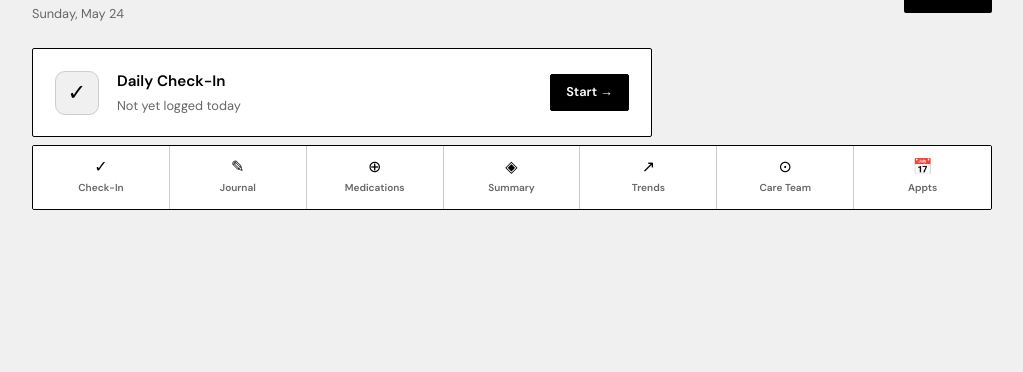
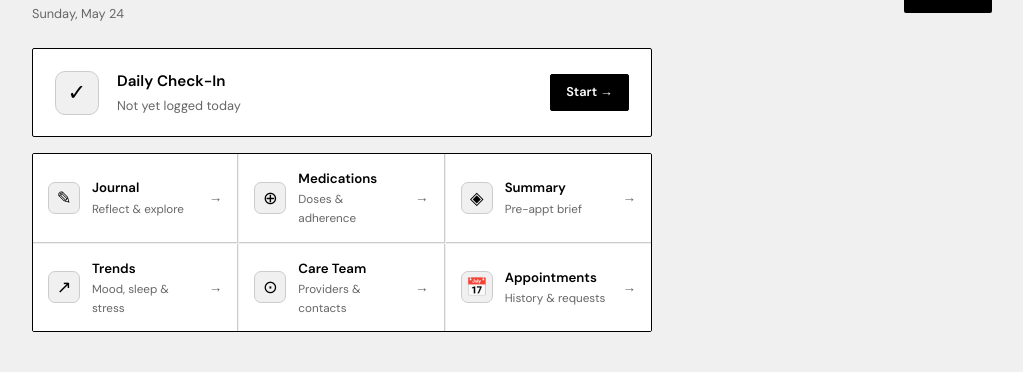
Before and after one commit to zwoodward34-create/cognasync-mvp, a Flask app: template templates/patient/home.html in a window 1280 px wide. Shown: the part 450-822 px from the top of the page, without its empty margins (16-1039 px from the left). Before the commit the page ends 660 px from the top, so only its background shows below. Run offline with Flask 3, Linux system fonts and the light colour scheme; the template is opened without the code that fills it, so the values that code supplies are empty.

Commit message:
Home: 2x3 quick grid between check-in and meds, remove bottom nav strip

```diff
--- a/templates/patient/home.html
+++ b/templates/patient/home.html
@@ -191,33 +191,42 @@
 }
 .summary-preview-link:hover { color: var(--text); }
 
-/* ── Bottom navigation grid ───────────────────────────────────────────── */
-.home-nav-grid {
+/* ── Quick nav grid (2 × 3 between check-in and meds) ────────────────── */
+.home-quick-grid {
   display: grid;
-  grid-template-columns: repeat(7, 1fr);
+  grid-template-columns: repeat(3, 1fr);
+  gap: 1px;
   border: 1px solid var(--border);
   border-radius: var(--radius); overflow: hidden;
 }
-.home-nav-item {
-  display: flex; flex-direction: column; align-items: center;
-  justify-content: center; gap: 5px;
-  padding: 13px 6px;
+.home-quick-card {
+  display: flex; align-items: center; gap: 12px;
+  padding: 14px 15px;
+  background: var(--surface);
   text-decoration: none; color: var(--text);
-  background: var(--surface);
+  border-bottom: 1px solid var(--border-light);
   border-right: 1px solid var(--border-light);
   transition: background 0.12s;
-  text-align: center;
 }
-.home-nav-item:last-child { border-right: none; }
-.home-nav-item:hover { background: var(--bg); text-decoration: none; }
-.home-nav-item--done { background: var(--green-light); }
-.home-nav-item--done:hover { background: #d5eddf; }
-.home-nav-icon  { font-size: 1rem; line-height: 1; }
-.home-nav-label {
-  font-size: 0.63rem; font-weight: 600;
-  color: var(--text-muted); white-space: nowrap;
+.home-quick-card:hover { background: var(--bg); text-decoration: none; }
+/* Remove right border on every 3rd card */
+.home-quick-card:nth-child(3n) { border-right: none; }
+/* Remove bottom border on last row (cards 4-6) */
+.home-quick-card:nth-child(n+4) { border-bottom: none; }
+
+.home-quick-icon {
+  width: 32px; height: 32px; flex-shrink: 0;
+  border-radius: 7px; border: 1px solid var(--border-light);
+  background: var(--bg); font-size: 1.1rem;
+  display: flex; align-items: center; justify-content: center;
 }
-.home-nav-item--done .home-nav-label { color: #2d6e48; }
+.home-quick-body  { flex: 1; min-width: 0; }
+.home-quick-title {
+  font-size: 0.83rem; font-weight: 600;
+  white-space: nowrap; overflow: hidden; text-overflow: ellipsis;
+}
+.home-quick-sub   { font-size: 0.73rem; color: var(--text-muted); margin-top: 1px; }
+.home-quick-arrow { font-size: 0.85rem; color: var(--text-muted); flex-shrink: 0; }
 
 /* ── Getting started card ─────────────────────────────────────────────── */
 .getting-started-card {
@@ -244,17 +253,16 @@
 }
 
 @media (max-width: 600px) {
-  .home-nav-grid { grid-template-columns: repeat(4, 1fr); }
-  .home-nav-item:nth-child(4)  { border-right: none; }
-  .home-nav-item:nth-child(n+5) { border-top: 1px solid var(--border-light); }
   .checkin-hero { gap: 14px; padding: 16px 18px; }
+  .home-quick-card { padding: 12px 13px; gap: 10px; }
+  .home-quick-icon { width: 28px; height: 28px; font-size: 1rem; }
 }
 
 @media (max-width: 420px) {
-  .home-nav-grid { grid-template-columns: repeat(4, 1fr); }
   .home-greeting { font-size: 1.3rem; }
   .streak-number { font-size: 1.5rem; }
   .streak-badge  { padding: 8px 14px; min-width: 60px; }
+  /* Keep 3-col grid on small phones — cards are short enough */
 }
 </style>
 {% endblock %}
@@ -319,6 +327,58 @@
       </div>
       <div class="checkin-hero-btn" id="checkin-hero-btn">Start →</div>
     </a>
+
+    <!-- 2×3 quick navigation grid -->
+    <div class="home-quick-grid">
+      <a href="{{ url_for('journal_page') }}" class="home-quick-card">
+        <div class="home-quick-icon">✎</div>
+        <div class="home-quick-body">
+          <div class="home-quick-title">Journal</div>
+          <div class="home-quick-sub">Reflect &amp; explore</div>
+        </div>
+        <span class="home-quick-arrow">→</span>
+      </a>
+      <a href="{{ url_for('medication_page') }}" class="home-quick-card">
+        <div class="home-quick-icon">⊕</div>
+        <div class="home-quick-body">
+          <div class="home-quick-title">Medications</div>
+          <div class="home-quick-sub">Doses &amp; adherence</div>
+        </div>
+        <span class="home-quick-arrow">→</span>
+      </a>
+      <a href="{{ url_for('summary_page') }}" class="home-quick-card">
+        <div class="home-quick-icon">◈</div>
+        <div class="home-quick-body">
+          <div class="home-quick-title">Summary</div>
+          <div class="home-quick-sub">Pre-appt brief</div>
+        </div>
+        <span class="home-quick-arrow">→</span>
+      </a>
+      <a href="{{ url_for('trends_page') }}" class="home-quick-card">
+        <div class="home-quick-icon">↗</div>
+        <div class="home-quick-body">
+          <div class="home-quick-title">Trends</div>
+          <div class="home-quick-sub">Mood, sleep &amp; stress</div>
+        </div>
+        <span class="home-quick-arrow">→</span>
+      </a>
+      <a href="{{ url_for('patient_care_team_page') }}" class="home-quick-card">
+        <div class="home-quick-icon">⊙</div>
+        <div class="home-quick-body">
+          <div class="home-quick-title">Care Team</div>
+          <div class="home-quick-sub">Providers &amp; contacts</div>
+        </div>
+        <span class="home-quick-arrow">→</span>
+      </a>
+      <a href="{{ url_for('patient_appointments_page') }}" class="home-quick-card">
+        <div class="home-quick-icon">📅</div>
+        <div class="home-quick-body">
+          <div class="home-quick-title">Appointments</div>
+          <div class="home-quick-sub">History &amp; requests</div>
+        </div>
+        <span class="home-quick-arrow">→</span>
+      </a>
+    </div>
 
     <!-- Medications -->
     {% set current_meds = profile.current_medications if profile and profile.current_medications else [] %}
@@ -435,39 +495,6 @@
 
 </div><!-- /home-layout -->
 
-<!-- Bottom navigation grid -->
-<div class="home-nav">
-  <div class="home-nav-grid">
-    <a href="{{ url_for('checkin_page') }}" class="home-nav-item" id="checkin-nav-item">
-      <span class="home-nav-icon">✓</span>
-      <span class="home-nav-label">Check-In</span>
-    </a>
-    <a href="{{ url_for('journal_page') }}" class="home-nav-item">
-      <span class="home-nav-icon">✎</span>
-      <span class="home-nav-label">Journal</span>
-    </a>
-    <a href="{{ url_for('medication_page') }}" class="home-nav-item">
-      <span class="home-nav-icon">⊕</span>
-      <span class="home-nav-label">Medications</span>
-    </a>
-    <a href="{{ url_for('summary_page') }}" class="home-nav-item">
-      <span class="home-nav-icon">◈</span>
-      <span class="home-nav-label">Summary</span>
-    </a>
-    <a href="{{ url_for('trends_page') }}" class="home-nav-item">
-      <span class="home-nav-icon">↗</span>
-      <span class="home-nav-label">Trends</span>
-    </a>
-    <a href="{{ url_for('patient_care_team_page') }}" class="home-nav-item">
-      <span class="home-nav-icon">⊙</span>
-      <span class="home-nav-label">Care Team</span>
-    </a>
-    <a href="{{ url_for('patient_appointments_page') }}" class="home-nav-item">
-      <span class="home-nav-icon">📅</span>
-      <span class="home-nav-label">Appts</span>
-    </a>
-  </div>
-</div>
 
 </div><!-- /home-wrap -->
 {% endblock %}
```
